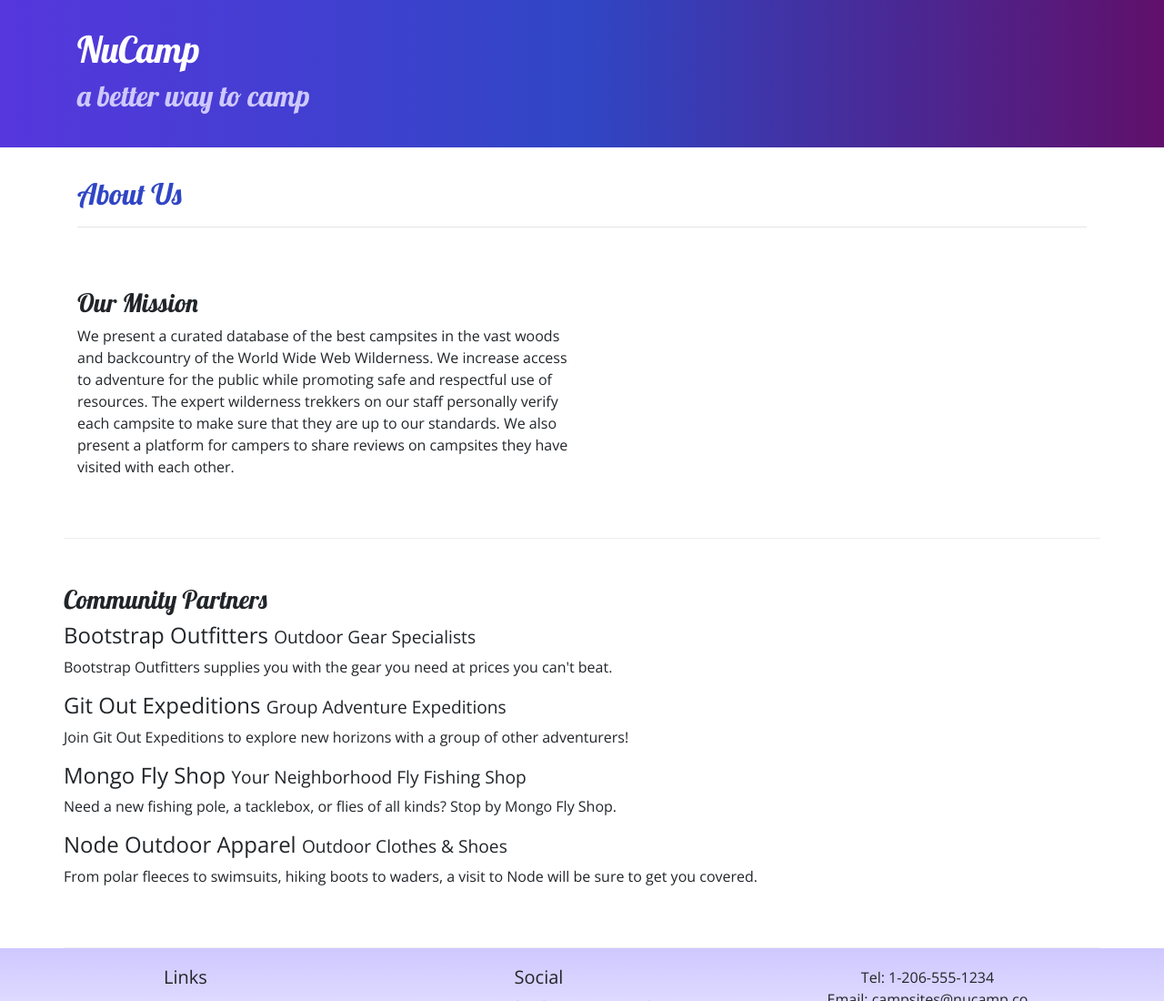
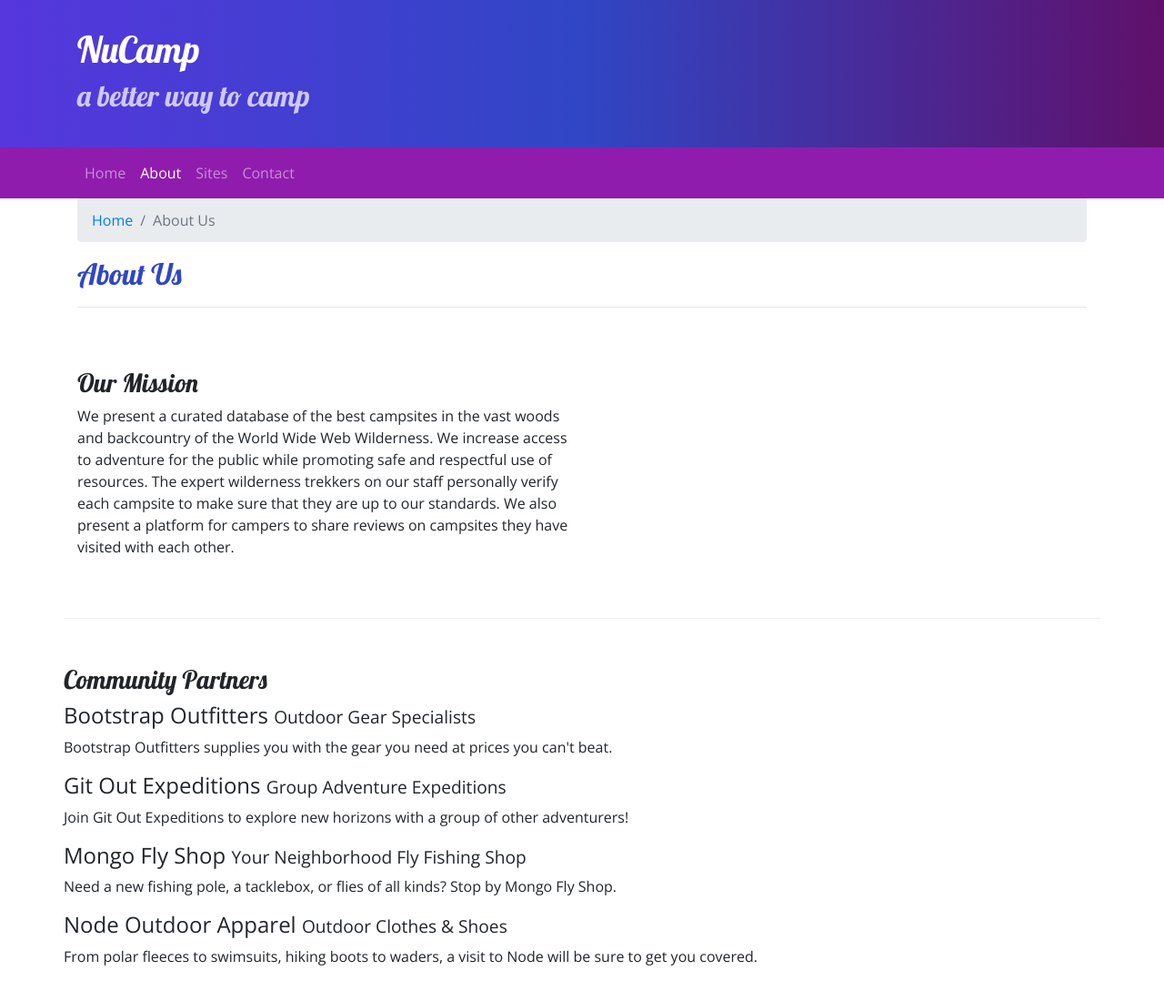
Before and after one commit to CaramelLatte/FakeNucampSite, a website: page aboutus.html in a window 1280 px wide. Shown: the top 1100 px of the page at 91% size. Drawn offline with nearby package versions, Linux system fonts and the light colour scheme.

Commit message:
Added navbar

```diff
--- a/aboutus.html
+++ b/aboutus.html
@@ -22,6 +22,33 @@
             </div>
         </div>
     </header>
+
+    <nav class="navbar navbar-expand-sm navbar-dark sticky-top">
+        <div class="container">
+            <button class="navbar-toggler ml-auto" type="button" data-toggle="collapse" data-target="#nucampNavbar">
+            <span class="navbar-toggler-icon"></span>
+        </button>
+            <div class="collapse navbar-collapse" id="nucampNavbar">
+                <ul class="navbar-nav">
+                    <li class="nav-item"><a class="nav-link" href="index.html">Home</a></li>
+                    <li class="nav-item active"><a class="nav-link" href="aboutus.html">About</a></li>
+                    <li class="nav-item"><a class="nav-link" href="#">Sites</a></li>
+                    <li class="nav-item"><a class="nav-link" href="#">Contact</a></li>
+                </ul>
+            </div>
+        </div>
+    </nav>
+
+    <div class="container">
+        <div class="row">
+            <div class="col">
+                <ol class="breadcrumb">
+                    <li class="breadcrumb-item"><a href="index.html">Home</a></li>
+                    <li class="breadcrumb-item active">About Us</li>
+                </ol>
+            </div>
+        </div>
+    </div>
 
     <div class="container">
         <div class="row">
--- a/css/styles.css
+++ b/css/styles.css
@@ -22,6 +22,7 @@ footer {
 }
 
 .jumbotron {
+    margin: 0px;
     padding: 30px;
     background-image: linear-gradient(to right, #5637DD, #3046C5, #60106B);
     color: white;
@@ -32,3 +33,7 @@ footer {
     border-bottom: 1px ridge;
     min-height: 200px;
 }
+
+.navbar {
+    background-color: #901CAD;
+}
```
Also changed, not shown: index.html (+16 -0 lines).
